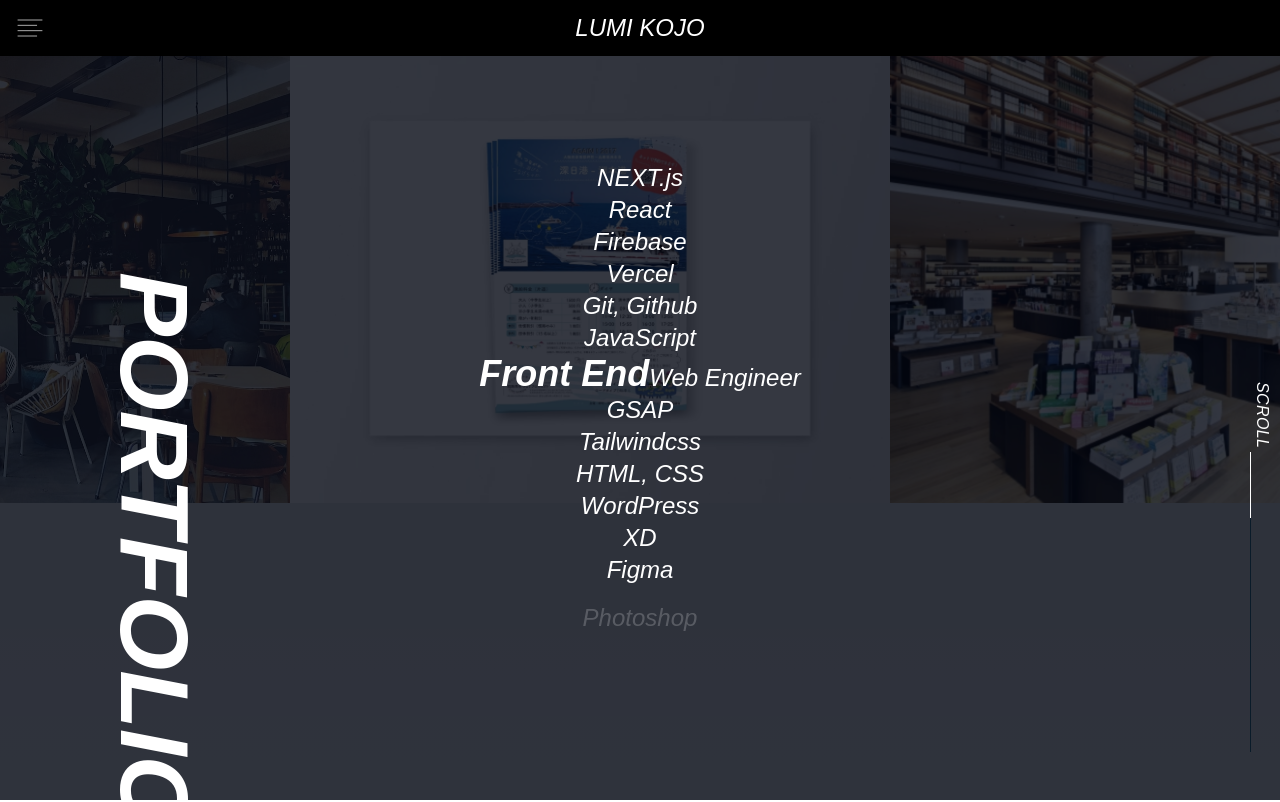
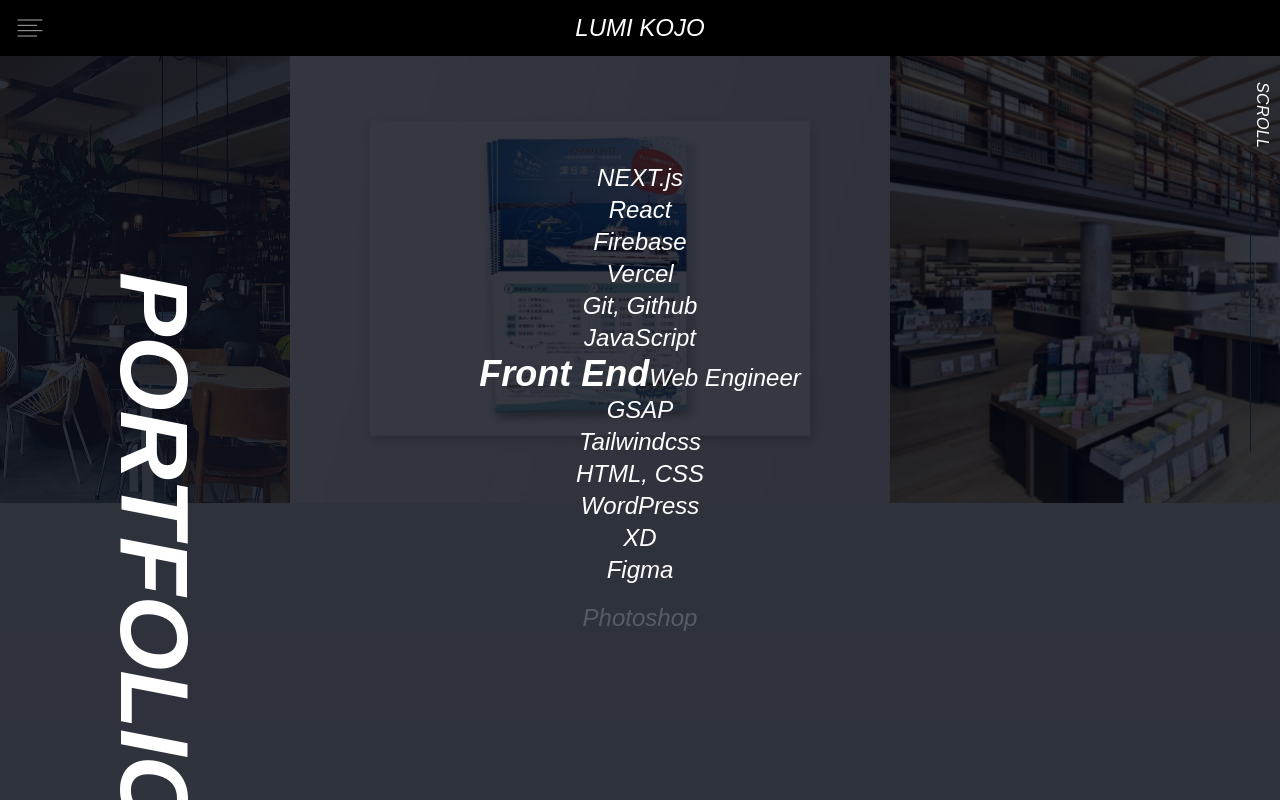
Before and after one commit to lumijoe/next_testocober, a Next.js app: page /test in a window 1280 px wide. Shown: the top 802 px of the page. Built offline with nearby package versions, Linux system fonts and the light colour scheme; a web font is replaced by a local one.

Commit message:
duration fix

```diff
--- a/components/HeroScrollLine.js
+++ b/components/HeroScrollLine.js
@@ -4,7 +4,7 @@ import React from 'react';
 
 export default function HeroScrollLine () {
   return (
-    <div className='absolute z-[1500] italic right:5%; w-[1px] h-[300px]  bg-[#0a1b29] transition-all-1.4 '>
+  <div className='absolute z-[1500] italic right:5%; w-[1px] h-[300px] bottom-0 bg-[#0a1b29]  '>
       <span className='absolute top-[-70px] right:5%; text-white tracking-wide origin-left [writing-mode:vertical-rl;] align-middle' >SCROLL</span>
       <div className='absolute z-[1600] right:5%; italic  w-[1px] h-[300px]  bg-white ease animate-lineFlow' ></div>
     </div>
@@ -20,54 +20,3 @@ export default function HeroScrollLine () {
 // rgba(10,27,41,0.68)#0a1b29
 // 縦書き[writing-mode:vertical-rl;]
 // tailwind.config.jsでanimation ＠keyframesカスタム
-
-
-// import React, { useEffect, useRef } from 'react';
-// import gsap from 'gsap';
-
-// export default function ScrollText() {
-//   const lineRef = useRef(null);
-//   const textRef = useRef(null);
-
-//   useEffect(() => {
-//     const lineElement = lineRef.current;
-//     const textElement = textRef.current;
-
-//     // テキストのスタイル設定
-//     textElement.style.display = 'flex';
-//     textElement.style.alignItems = 'center';
-
-//     // 横線のスタイル設定
-//     lineElement.style.width = '160px';
-//     lineElement.style.height = '0.7px';
-//     lineElement.style.backgroundColor = 'white';
-//     lineElement.style.transform = "rotate(90deg)";
-//     lineElement.style.position = "absolute";
-//     lineElement.style.right = "-62px";
-
-//     // GSAPアニメーション設定
-//     if (typeof window !== 'undefined') {
-//       // クライアントサイドのみで実行
-//       gsap.fromTo(
-//         lineElement,
-//         {
-//           y: '-80px',  // line from
-//         },
-//         {
-//           y: '100vh',  // line to
-//           duration: 4, // アニメーションの時間
-//           backgroundColor: 'white',
-//           ease: 'cubic-bezier(0.42, 0, 0.2, 1)',  // イージング設定
-//         }
-//       );
-//     }
-//   }, []);
-
-//   return (
-//     <div ref={textRef}>
-//       <span className='text-white rotate-90 align-top font-thin italic text-1xl'>scroll</span>
-//       <div ref={lineRef}></div>
-//     </div>
-//   );
-// }
-// // リロード
--- a/tailwind.config.js
+++ b/tailwind.config.js
@@ -32,7 +32,7 @@ module.exports = {
         }
       },
       animation: {
-        lineFlow: 'lineFlow 6s infinite',
+        lineFlow: 'lineFlow 8s infinite',
     },
   },
 },
```
